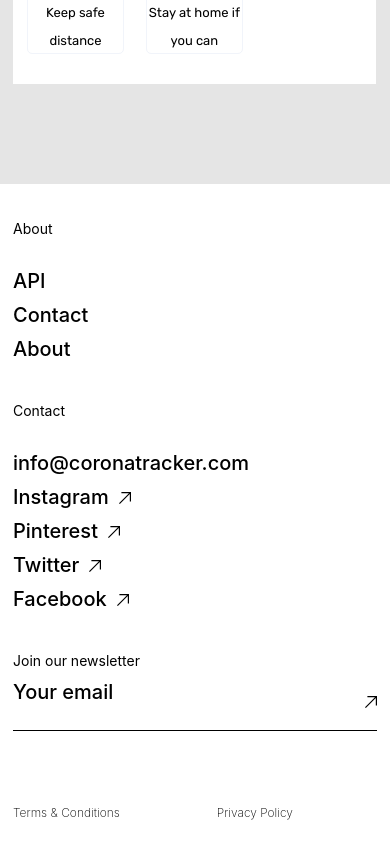
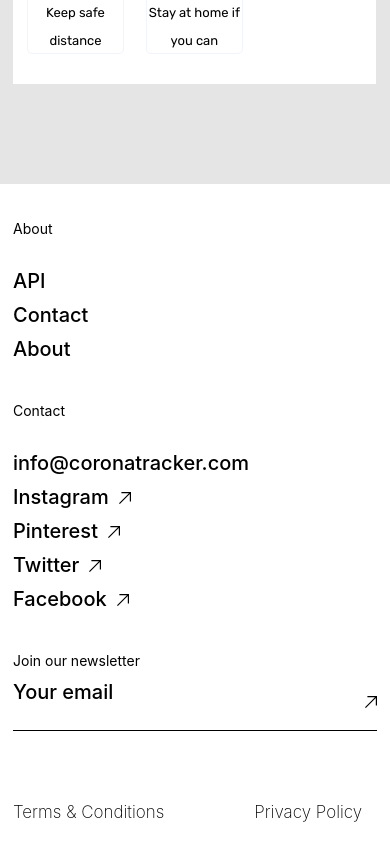
Before and after one commit to chipingo42/covid19, a React (Create React App) app: page / in a window 390 px wide. Shown: the part 3859-4703 px from the top of the page. Built offline with nearby package versions, Linux system fonts and the light colour scheme; no server answers; a web font is replaced by a local one.

Commit message:
new footer check

```diff
--- a/src/Components/Footer/Footer.module.css
+++ b/src/Components/Footer/Footer.module.css
@@ -162,11 +162,13 @@ form > button {
 
   .footer_last {
     margin-top: 73px;
+    padding-left: 20px;
   }
 
-  .footer_last {
-    padding-left: 20px;
+  .footer_last > p {
+    font-size: 19px;
   }
+
 }
 
 @media screen and (max-width: 500px) {
@@ -204,6 +206,10 @@ form > button {
   }
 
   .privacy_policy {
-    padding-left: 97px;
+    padding-left: 90px;
+  }
+
+  .footer_last > p {
+    font-size: 17px;
   }
 }
```
